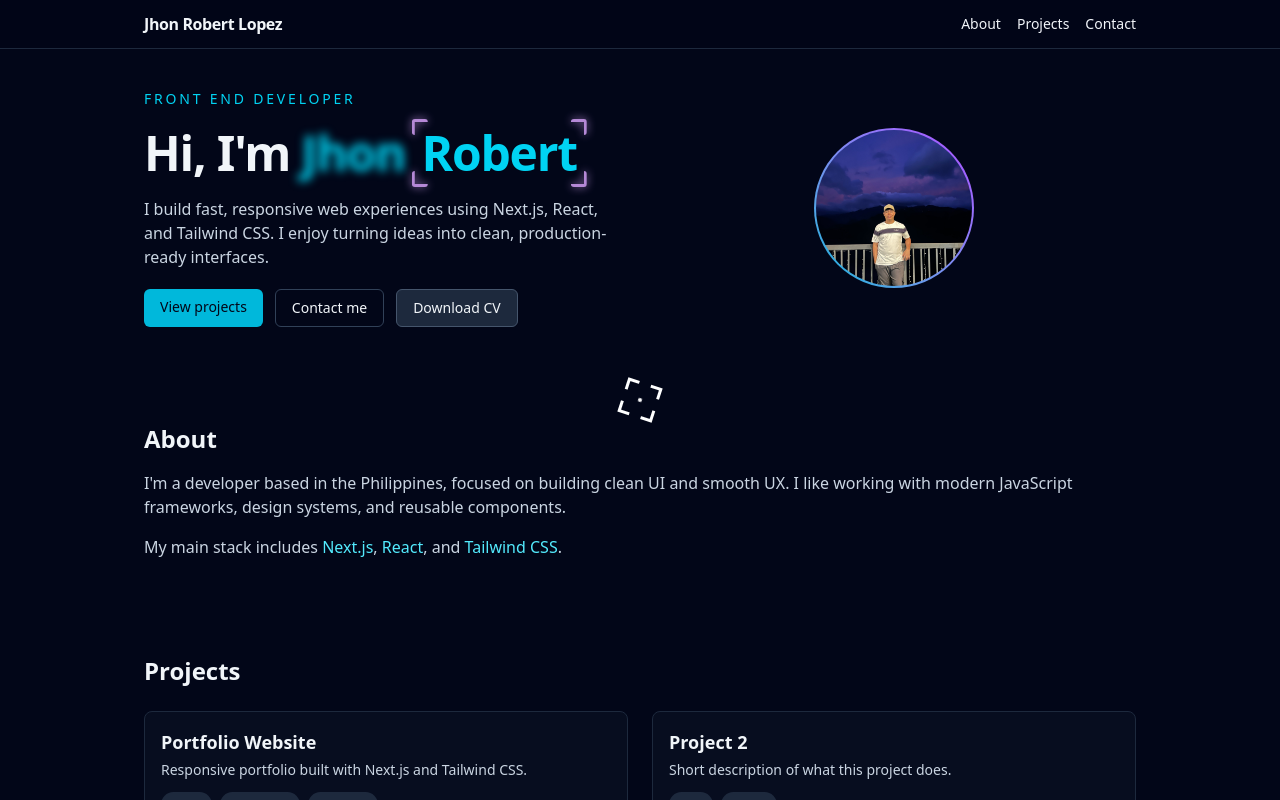
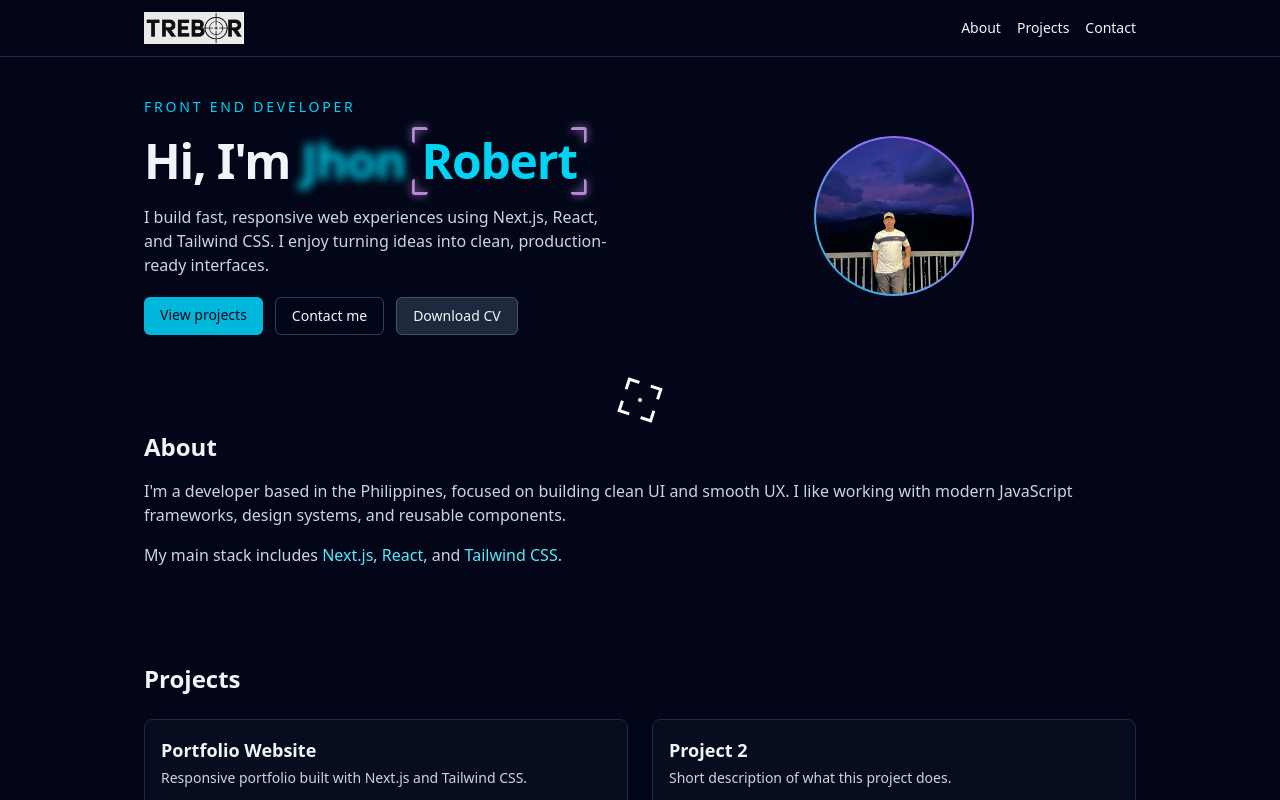
Before and after one commit to DevTrebor/My-Portfolio, a Next.js app: page / in a window 1280 px wide. Shown: the top 800 px of the page. Built offline with nearby package versions, Linux system fonts and the light colour scheme.

Commit message:
Logo Created

```diff
--- a/components/Layout.tsx
+++ b/components/Layout.tsx
@@ -1,7 +1,9 @@
-"use client"; // <- Add this at the top
+"use client";
 
 import React, { useState } from "react";
 import Head from "next/head";
+import Image from "next/image";
+import logo from "@/assets/logo.png";
 
 type Props = {
   children: React.ReactNode;
@@ -19,21 +21,34 @@ export default function Layout({ children }: Props) {
   return (
     <>
       <Head>
-        <title>Jhon Robert Lopez | Portfolio</title>
-        <meta name="description" content="Portfolio of Jhon Robert Lopez" />
+        <title>Portfolio</title>
+        <meta name="description" content="Portfolio Website" />
       </Head>
 
       <div className="min-h-screen bg-slate-950 text-slate-100">
         {/* Header */}
         <header className="border-b border-slate-800 sticky top-0 backdrop-blur bg-slate-950/80 z-50">
           <nav className="max-w-5xl mx-auto flex items-center justify-between px-4 py-3">
-            <span className="font-semibold tracking-tight">Jhon Robert Lopez</span>
+            {/* Replace Name with Image Logo */}
+          <div className="flex items-center">
+  <button
+    onClick={() => window.scrollTo({ top: 0, behavior: "smooth" })}
+    className="block cursor-target"
+  >
+    <Image
+      src={logo}
+      alt="Portfolio Logo"
+      width={100}
+      height={100}
+    />
+  </button>
+</div>
 
             {/* Desktop Menu */}
             <ul className="hidden md:flex gap-4 text-sm">
               {navLinks.map((link) => (
                 <li key={link.name}>
-                  <a href={link.href} className="hover:text-cyan-400">
+                  <a href={link.href} className="hover:text-cyan-400 cursor-target">
                     {link.name}
                   </a>
                 </li>
@@ -42,7 +57,7 @@ export default function Layout({ children }: Props) {
 
             {/* Hamburger Button */}
             <button
-              className="md:hidden text-slate-100 focus:outline-none"
+              className="md:hidden text-slate-100 focus:outline-none cursor-target"
               onClick={() => setIsOpen(true)}
             >
               <svg
@@ -84,9 +99,9 @@ export default function Layout({ children }: Props) {
             }`}
           >
             <div className="flex justify-between items-center px-4 py-4 border-b border-slate-800">
-              <span className="font-semibold text-lg">Menu</span>
+              <span className="font-semibold text-lg ">Menu</span>
               <button
-                className="text-slate-100 focus:outline-none"
+                className="text-slate-100 focus:outline-none "
                 onClick={() => setIsOpen(false)}
               >
                 <svg
@@ -111,7 +126,7 @@ export default function Layout({ children }: Props) {
                 <li key={link.name}>
                   <a
                     href={link.href}
-                    className="block px-2 py-2 rounded hover:bg-slate-800 hover:text-cyan-400 transition"
+                    className="block px-2 py-2 rounded hover:bg-slate-800 hover:text-cyan-400 transition cursor-target"
                     onClick={() => setIsOpen(false)}
                   >
                     {link.name}
@@ -125,7 +140,7 @@ export default function Layout({ children }: Props) {
         {/* Main content */}
         <main className="max-w-5xl mx-auto px-4 py-10 space-y-24">{children}</main>
 
-        <footer className="border-t border-slate-800 mt-10">
+         <footer className="border-t border-slate-800 mt-10">
           <div className="max-w-5xl mx-auto px-4 py-6 text-xs text-slate-400">
             © {new Date().getFullYear()} Jhon Robert Lopez. All rights reserved.
           </div>
```
Also changed, not shown: assets/logo.png (added).
